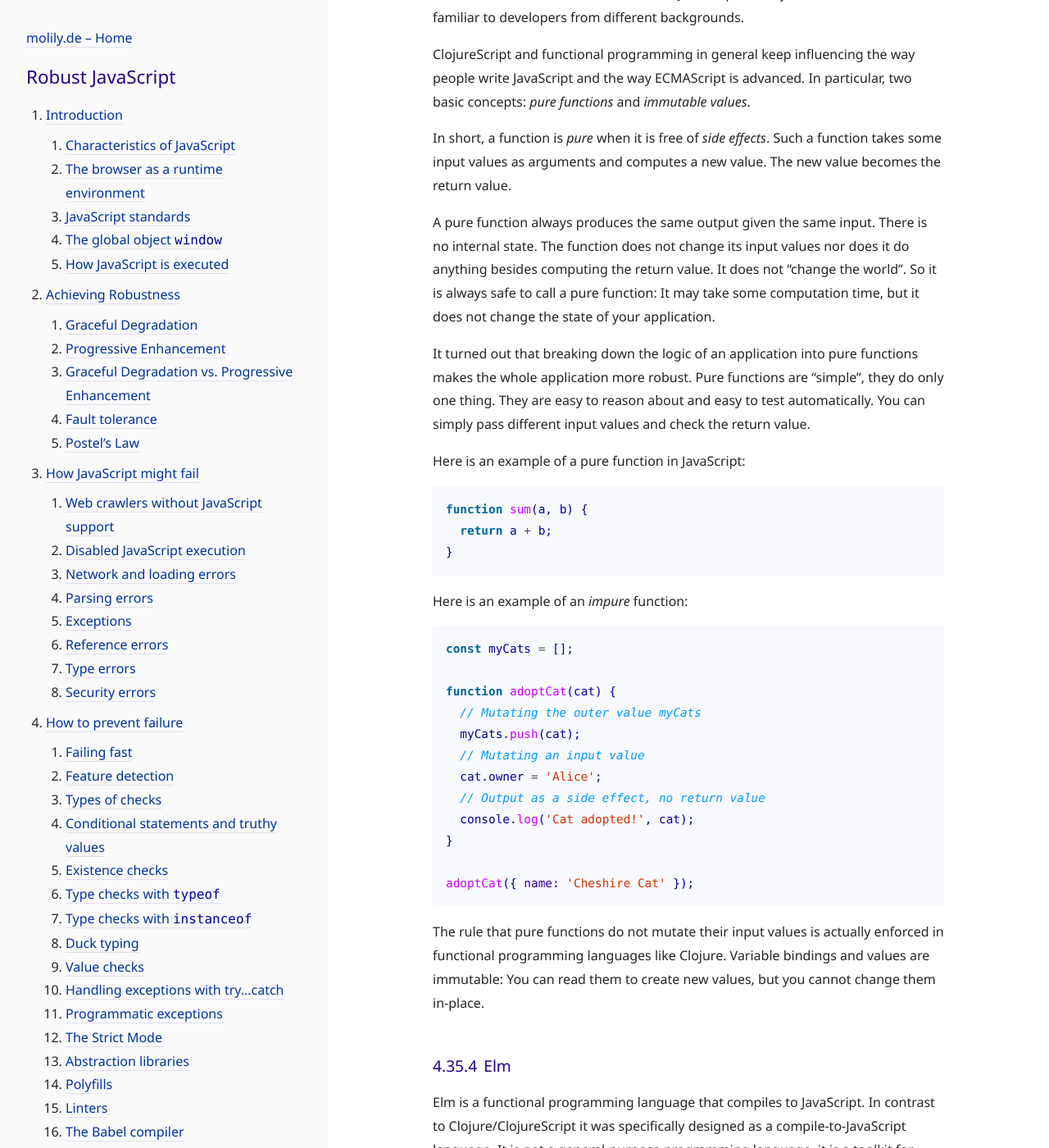
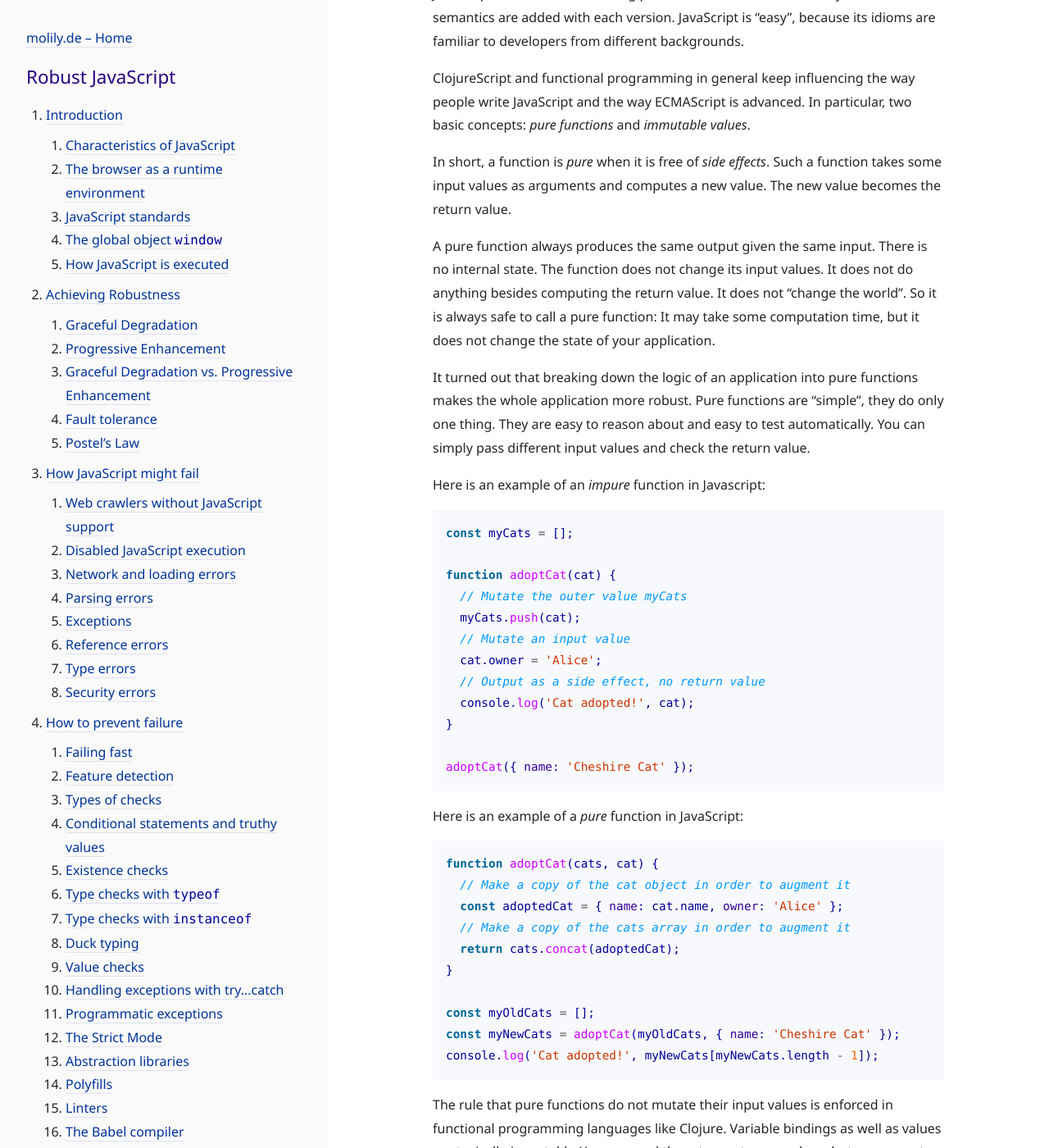
Before and after one commit to molily/molily.de, a Jekyll site: the page built from _posts/2017-12-21-robust-javascript.md, in a window 1280 px wide and 1400 px high, scrolled down 52938 px. Shown: the whole window at 82% size. Built offline with Jekyll 4.4.1, drawn with Linux system fonts in a browser that asks for light colours; some web fonts are replaced; some of the changed text lies outside the part shown.

Commit message:
Cats and other animals

````diff
--- a/_posts/2017-12-21-robust-javascript.md
+++ b/_posts/2017-12-21-robust-javascript.md
@@ -1258,7 +1258,7 @@ Let us have a look at a small selection of languages that compile to JavaScript.
 
 [CoffeeScript](http://coffeescript.org/) was one of the first widely-used languages that compile to JavaScript. It has a syntax very familiar to JavaScript. CoffeeScript’s motto is “It is just JavaScript”. It mostly provides “syntactic sugar” that makes writing common JavaScript idioms easier.
 
-In CoffeeScript, whitespace like line breaks and spaces is used for delimiting functions and blocks. The mapping from CoffeeScript to JavaScript is direct, the target code closely resembles the CoffeeScript source.
+In JavaScript, curly braces `{ … }` are used to delimit functions and blocks. In CoffeeScript, whitespace like line breaks and spaces is used for that purpose. The mapping from CoffeeScript to JavaScript is direct. The compiled JavaScript code closely resembles the CoffeeScript source.
 
 Here is the `sum` function in CoffeeScript:
 
@@ -1304,8 +1304,8 @@ Using a language with strong, static typing like TypeScript has these main benef
 But what are the downsides?
 
 - Although TypeScript is a superset of ECMAScript, learning TypeScript thoroughly takes a lot of effort. Especially for people who have not worked with statically typed languages before, the type system is fundamentally new and hard to grasp.
-- Turning JavaScript into a type-safe language is not easy. The TypeScript compiler knowns the semantics of all ECMAScript operators and built-in types. In addition, there are [type definitions for browser APIs and libraries](http://definitelytyped.org/). Since the code still runs in untyped JavaScript land, the type definitions do not always match the reality.
-- TypeScript may give a false sense of safety. TypeScript aims for type safety on *compile time* given all relevant type definitions are available and correct. After the translation to JavaScript, all type information is discarded. Dynamic code and untyped code can still create errors during *runtime*. So runtime checks are still necessary and valuable.
+- Turning JavaScript into a type-safe language is not easy. The TypeScript compiler knowns the semantics of all ECMAScript operators and built-in types. In addition, there are [type definitions for browser APIs and libraries](http://definitelytyped.org/). Since the code still runs in loosely-typed JavaScript land, the type definitions do not always match the reality.
+- TypeScript may give a false sense of safety. TypeScript aims for type safety on *compile time* given that all code has correct type definitions. After the translation to JavaScript, all type information is discarded. Dynamic code can still create errors during *runtime*. So runtime checks are still necessary and valuable.
 - Like other compile-to-JavaScript languages, writing TypeScript requires setting up the compiler. To enjoy all benefits, you need to use a specific editor and [linter](https://github.com/palantir/tslint).
 
 In conclusion, TypeScript is a valuable tool to make JavaScript programming more robust.
@@ -1335,7 +1335,7 @@ The core philosophy of Clojure is that it aims to be [*simple* in the first plac
 
 “Easy” means familiar, easy to reach. “Easy” is the opposite of “hard”.
 
-Clojure tries to use simple and clear concepts to build large applications. In other words, Clojure tries everything not to be a “footgun”.
+Clojure tries to use “simple” concepts to build large applications. In other words, Clojure tries everything not to be a “footgun”.
 
 JavaScript in contrast is a melting pot of conflated features. New syntax and semantics are added with each version. JavaScript is “easy”, because its idioms are familiar to developers from different backgrounds.
 
@@ -1343,27 +1343,19 @@ ClojureScript and functional programming in general keep influencing the way peo
 
 In short, a function is <dfn>pure</dfn> when it is free of <dfn>side effects</dfn>. Such a function takes some input values as arguments and computes a new value. The new value becomes the return value.
 
-A pure function always produces the same output given the same input. There is no internal state. The function does not change its input values nor does it do anything besides computing the return value. It does not “change the world”. So it is always safe to call a pure function: It may take some computation time, but it does not change the state of your application.
+A pure function always produces the same output given the same input. There is no internal state. The function does not change its input values. It does not do anything besides computing the return value. It does not “change the world”. So it is always safe to call a pure function: It may take some computation time, but it does not change the state of your application.
 
 It turned out that breaking down the logic of an application into pure functions makes the whole application more robust. Pure functions are “simple”, they do only one thing. They are easy to reason about and easy to test automatically. You can simply pass different input values and check the return value.
 
-Here is an example of a pure function in JavaScript:
-
-```js
-function sum(a, b) {
-  return a + b;
-}
-```
-
-Here is an example of an *impure* function:
+Here is an example of an *impure* function in Javascript:
 
 ```js
 const myCats = [];
 
 function adoptCat(cat) {
-  // Mutating the outer value myCats
+  // Mutate the outer value myCats
   myCats.push(cat);
-  // Mutating an input value
+  // Mutate an input value
   cat.owner = 'Alice';
   // Output as a side effect, no return value
   console.log('Cat adopted!', cat);
@@ -1372,7 +1364,22 @@ function adoptCat(cat) {
 adoptCat({ name: 'Cheshire Cat' });
 ```
 
-The rule that pure functions do not mutate their input values is actually enforced in functional programming languages like Clojure. Variable bindings and values are immutable: You can read them to create new values, but you cannot change them in-place.
+Here is an example of a *pure* function in JavaScript:
+
+```js
+function adoptCat(cats, cat) {
+  // Make a copy of the cat object in order to augment it
+  const adoptedCat = { name: cat.name, owner: 'Alice' };
+  // Make a copy of the cats array in order to augment it
+  return cats.concat(adoptedCat);
+}
+
+const myOldCats = [];
+const myNewCats = adoptCat(myOldCats, { name: 'Cheshire Cat' });
+console.log('Cat adopted!', myNewCats[myNewCats.length - 1]);
+```
+
+The rule that pure functions do not mutate their input values is enforced in functional programming languages like Clojure. Variable bindings as well as values are typically *immutable*: You can read them to create new values, but you cannot change them in-place.
 
 #### Elm
 
````
